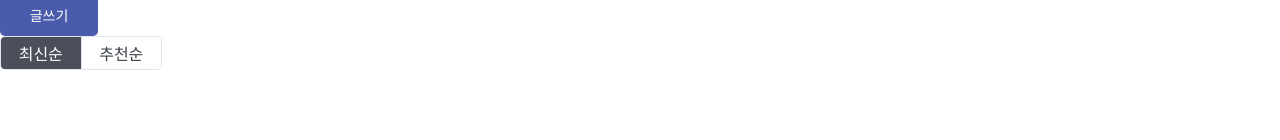
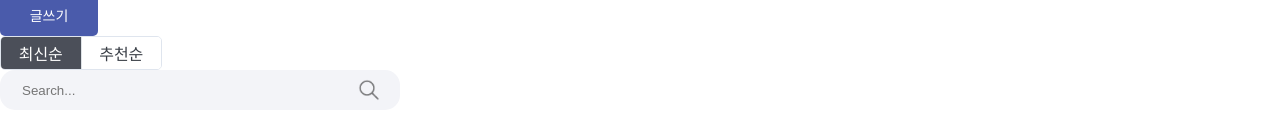
Before and after one commit to kbs1115/EduMax-front, a React (Create React App) app: page /post/question in a window 1280 px wide. Shown: the part 160-300 px from the top of the page. Built offline with nearby package versions, Linux system fonts and the light colour scheme.

Commit message:
[feat] add post searchbar component

```diff
--- /dev/null
+++ b/src/components/PostSearchBar.js
@@ -0,0 +1,52 @@
+import React, { useState } from 'react';
+import styled from 'styled-components';
+import searchIcon from '../assets/nav_search_icon.png'; // Adjust this path to the correct location
+
+const SearchBarContainer = styled.div`
+  display: flex;
+  align-items: center;
+  background-color: #F3F4F8;
+  border-radius: 15px;
+  width: 360px;
+  height: 40px;
+  padding: 0 20px;
+`;
+
+const Input = styled.input`
+  flex: 1;
+  background-color: transparent;
+  border: none;
+  height: 100%;
+  margin-right: 20px;
+  &:focus {
+    outline: none;
+  }
+`;
+
+const IconWrapper = styled.div`
+  width: 22px;
+  height: 22px;
+  cursor: pointer;
+  opacity: 50%;
+  background-image: url(${searchIcon});
+  background-size: cover;
+  background-repeat: no-repeat;
+`;
+
+const PostSearchBar = () => {
+  const [inputValue, setInputValue] = useState('');
+
+  return (
+    <SearchBarContainer>
+      <Input
+        type="text"
+        value={inputValue}
+        onChange={(e) => setInputValue(e.target.value)}
+        placeholder="Search..."
+      />
+      <IconWrapper onClick={() => console.log(inputValue)} />
+    </SearchBarContainer>
+  );
+};
+
+export default PostSearchBar;
--- a/src/pages/QuestionBoard.js
+++ b/src/pages/QuestionBoard.js
@@ -3,6 +3,7 @@ import SideBar from "../components/SideBar";
 import PostListButton from "../components/buttons/PostListButton";
 import PostTable from "../components/PostTable";
 import PostOrder from "../components/PostOrder";
+import PostSearchBar from "../components/PostSearchBar";
 
 function QuestionBoard() {
   return (
@@ -17,6 +18,7 @@ function QuestionBoard() {
     글쓰기
    </PostListButton>
    <PostOrder />
+   <PostSearchBar />
   </>
   );
 }
```
